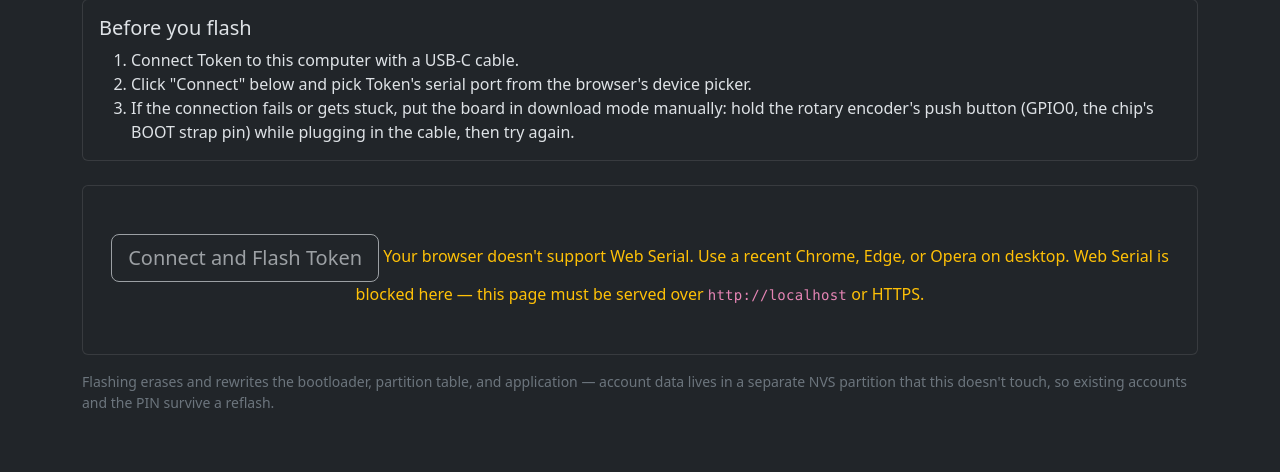
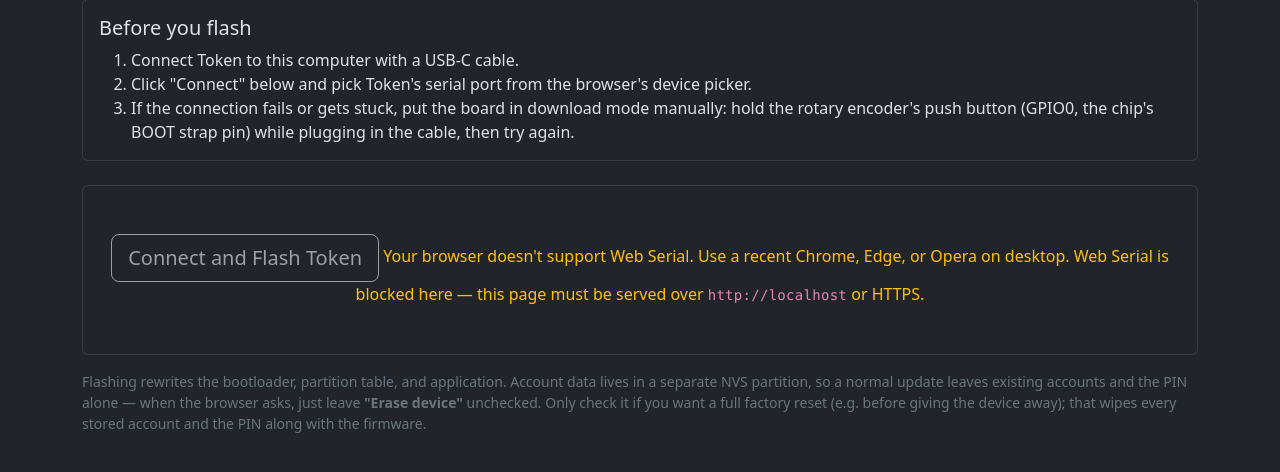
Before and after one commit to tomTTFB/token, a Flask app: page /flash in a window 1280 px wide. Shown: the part 238-710 px from the top of the page. Run offline with Flask 3, Linux system fonts and the light colour scheme; some libraries are stand-ins or nearby versions.

Commit message:
Let a firmware flash keep existing accounts and the PIN by default
Token doesn't implement Improv Serial, so ESP Web Tools can never
detect a matching existing install and always treats a flash as a
"new install". With new_install_prompt_erase left false, that meant
every flash silently erased the whole chip -- NVS partition included
-- before writing firmware, with no prompt at all, contradicting the
page's own claim that accounts and the PIN survive a reflash.

Flipping it to true surfaces ESP Web Tools' built-in "Erase device"
checkbox instead, unchecked by default: a routine update now leaves
NVS untouched, and a full wipe (e.g. before handing the device to
someone else) is still one click away.

```diff
--- a/setup-tool/app.py
+++ b/setup-tool/app.py
@@ -86,7 +86,14 @@ def manifest():
     return jsonify({
         "name": "Token",
         "version": firmware_version(),
-        "new_install_prompt_erase": False,
+        # Token doesn't implement Improv Serial, so ESP Web Tools can never
+        # detect a matching existing install and always treats a flash as a
+        # "new install". Left false, that means every flash silently erases
+        # the whole chip -- NVS partition (accounts, PIN) included -- with
+        # no prompt at all. True surfaces an "Erase device" checkbox instead,
+        # unchecked by default, so a routine firmware update keeps existing
+        # data and a full wipe is still one click away for anyone who wants it.
+        "new_install_prompt_erase": True,
         "builds": [
             {
                 "chipFamily": "ESP32-S3",
--- a/setup-tool/templates/flash.html
+++ b/setup-tool/templates/flash.html
@@ -40,8 +40,10 @@
 </div>
 
 <p class="text-secondary small mt-3">
-    Flashing erases and rewrites the bootloader, partition table, and application &mdash; account data lives in a
-    separate NVS partition that this doesn't touch, so existing accounts and the PIN survive a reflash.
+    Flashing rewrites the bootloader, partition table, and application. Account data lives in a separate NVS
+    partition, so a normal update leaves existing accounts and the PIN alone &mdash; when the browser asks, just
+    leave <strong>"Erase device"</strong> unchecked. Only check it if you want a full factory reset (e.g. before
+    giving the device away); that wipes every stored account and the PIN along with the firmware.
 </p>
 {% endblock %}
 
```
